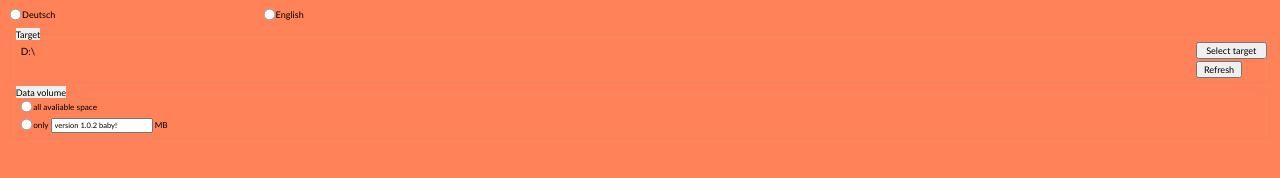
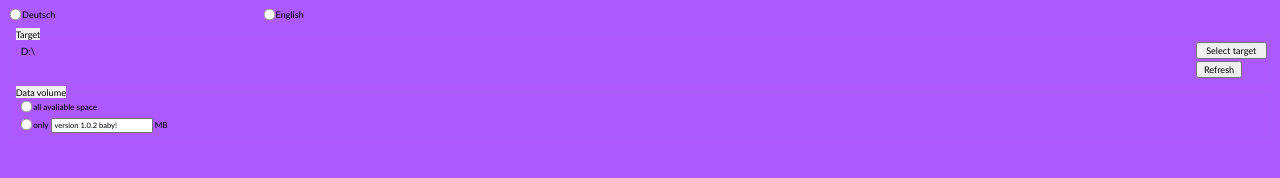
Before and after one commit to infoinsec/H2testjs, an Electron app: page index.html in a window 1280 px wide. Drawn offline with Linux system fonts and the light colour scheme; no server answers.

Commit message:
version bump test

```diff
--- a/package.json
+++ b/package.json
@@ -5,7 +5,7 @@
   "keywords": [],
   "main": "./main.js",
   "bin": "electron .",
-  "version": "1.0.11",
+  "version": "1.0.12",
   "author": "alexb",
   "scripts": {
     "start": "electron .",
--- a/styles.css
+++ b/styles.css
@@ -9,7 +9,7 @@
 
 body {
     /* background-color: #f0f0f0; */
-    background-color: rgb(255, 130, 89);
+    background-color: rgb(172, 89, 255);
     /* background-color: #f5f5f5; */
 }
 
```
